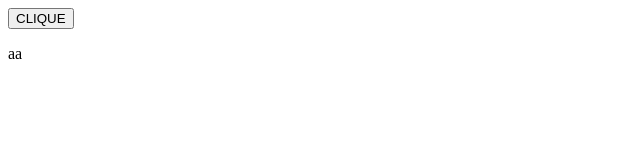
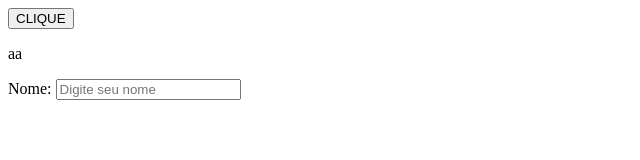
Before and after one commit to Eder-Lucas/javascript, a website: page nodeJs/aulas/aula06/ex001/public/index.html in a window 1280 px wide. Shown: the whole page, without its empty margins (0-640 px from the left). Drawn offline with Linux system fonts and the light colour scheme.

Commit message:
feat: adiciona campo para cadastrar usuários

```diff
--- a/nodeJs/aulas/aula06/ex001/public/index.html
+++ b/nodeJs/aulas/aula06/ex001/public/index.html
@@ -8,6 +8,10 @@
 <body>
     <button id="a">CLIQUE</button>
     <p id="o">aa</p>
+    <label for="nome">Nome:</label>
+    <input type="text" id="nome" placeholder="Digite seu nome">
+
+    <p id="lista"></p>
 </body>
 <script src="./fetch.js"></script>
 </html>
```
